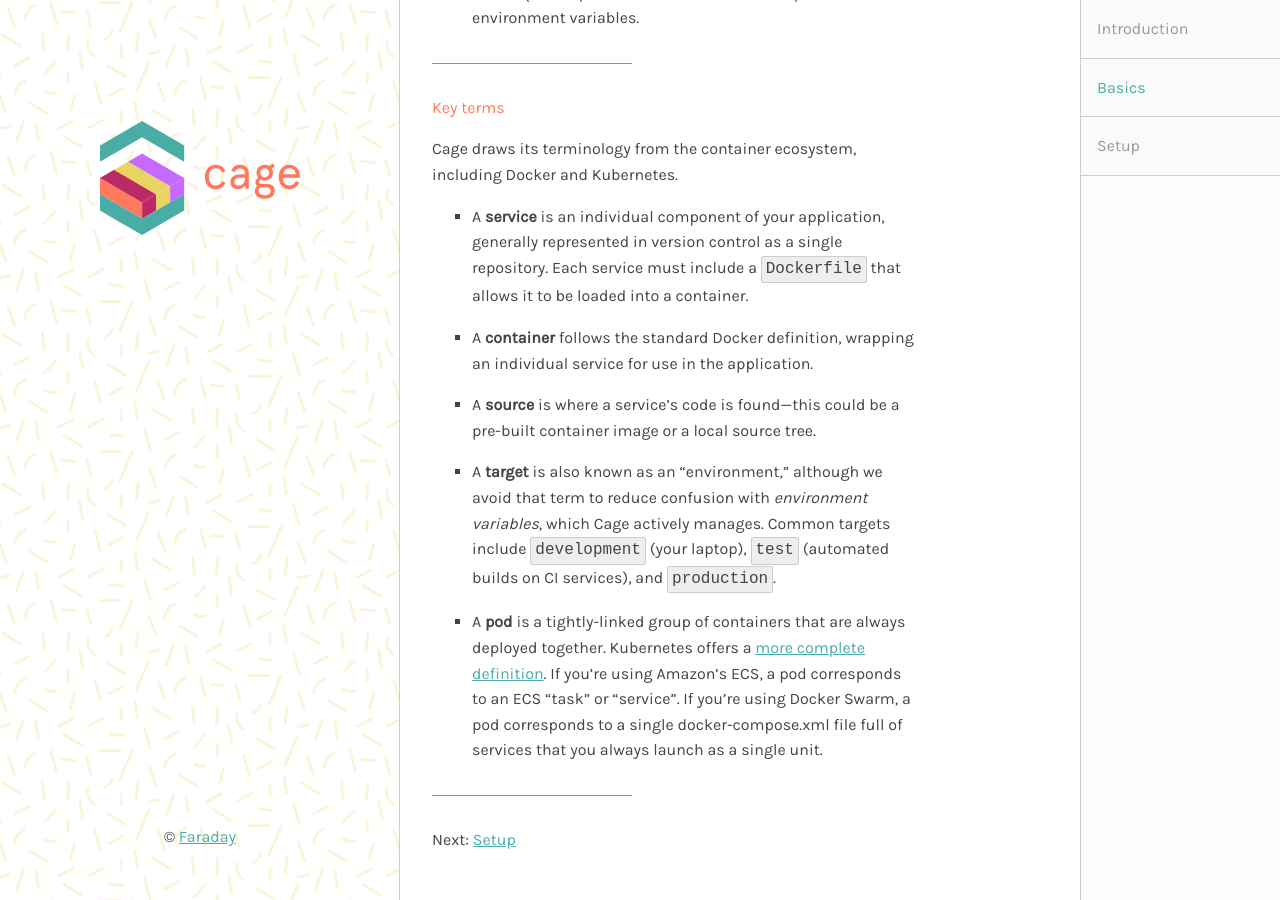
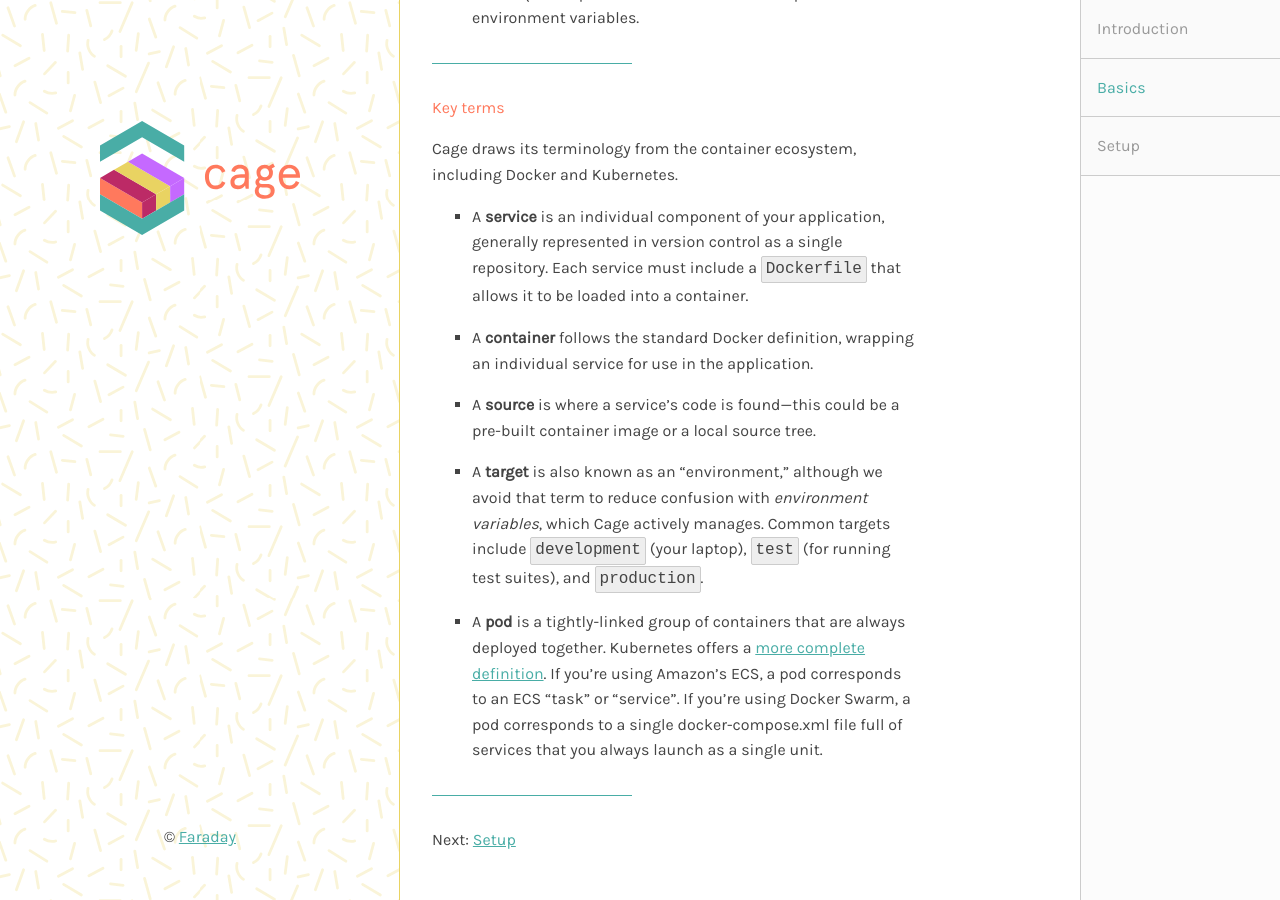
Before and after one commit to faradayio/cage.faraday.io, a Jekyll site: the page built from basics.md, in a window 1280 px wide and 900 px high, scrolled down 982 px. Built offline with Jekyll 4.4.1, drawn with Linux system fonts in a browser that asks for light colours; nearby versions of some CDN libraries.

Commit message:
`test` is for local test suites (like Rails), CI story is more complicated
I'd rather not get into CI-based testing, which will probably deserve a
page of its own at some point.

```diff
--- a/basics.md
+++ b/basics.md
@@ -49,7 +49,7 @@ Cage draws its terminology from the container ecosystem, including Docker and Ku
 
 * A **source** is where a service's code is found—this could be a pre-built container image or a local source tree.
 
-* A **target** is also known as an "environment," although we avoid that term to reduce confusion with *environment variables*, which Cage actively manages. Common targets include `development` (your laptop), `test` (automated builds on CI services), and `production`.
+* A **target** is also known as an "environment," although we avoid that term to reduce confusion with *environment variables*, which Cage actively manages. Common targets include `development` (your laptop), `test` (for running test suites), and `production`.
 
 * A **pod** is a tightly-linked group of containers that are always deployed together. Kubernetes offers a [more complete definition](http://kubernetes.io/docs/user-guide/pods/). If you're using Amazon's ECS, a pod corresponds to an ECS "task" or "service". If you're using Docker Swarm, a pod corresponds to a single docker-compose.xml file full of services that you always launch as a single unit.
 
```
